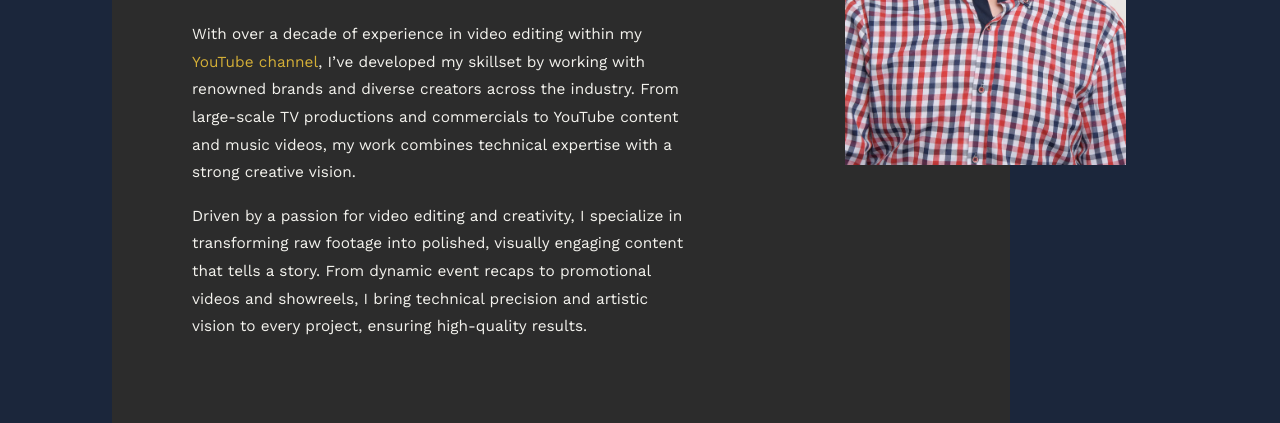
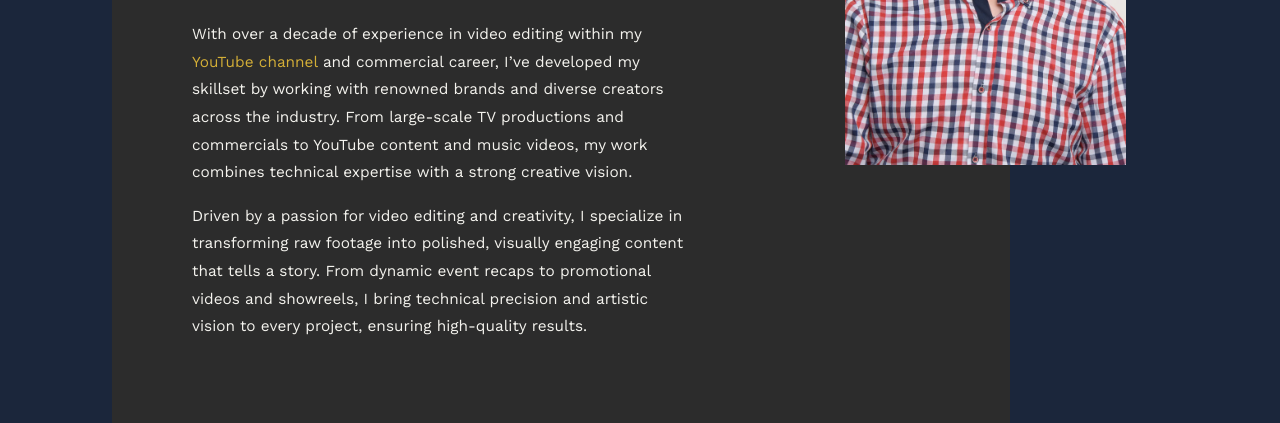
Before and after one commit to afra50/Pokorski-Bartek, a React app: page /about in a window 1280 px wide. Shown: the part 377-800 px from the top of the page. Built offline with nearby package versions, Linux system fonts and the light colour scheme.

Commit message:
about page poprawki

```diff
--- a/src/components/pages/AboutPage.js
+++ b/src/components/pages/AboutPage.js
@@ -42,11 +42,11 @@ function AboutPage() {
           <h1>How I became a multifaceted editor</h1>
           <p>
             With over a decade of experience in video editing within my{" "}
-            <Link to="/on-youtube">YouTube channel</Link>, I’ve developed my
-            skillset by working with renowned brands and diverse creators across
-            the industry. From large-scale TV productions and commercials to
-            YouTube content and music videos, my work combines technical
-            expertise with a strong creative vision.
+            <Link to="/on-youtube">YouTube channel</Link> and commercial career,
+            I’ve developed my skillset by working with renowned brands and
+            diverse creators across the industry. From large-scale TV
+            productions and commercials to YouTube content and music videos, my
+            work combines technical expertise with a strong creative vision.
           </p>
           <p>
             Driven by a passion for video editing and creativity, I specialize
--- a/src/styles/pages/AboutPage.scss
+++ b/src/styles/pages/AboutPage.scss
@@ -152,7 +152,7 @@
 
 
     .languages-section {
-        text-align: right;
+        text-align: left;
         margin-top: 3rem;
 
         h3 {
@@ -162,7 +162,6 @@
             margin-bottom: 1rem;
             width: fit-content;
             border-bottom: 3px solid $color-accent-gold;
-            justify-self: right;
             padding: 0.5rem
         }
 
```
Also changed, not shown: build/asset-manifest.json, build/index.html, build/static/js/main.e40c0cb4.js.LICENSE.txt (renamed from build/static/js/main.b2a9b1ed.js.LICENSE.txt), 8 other files.
